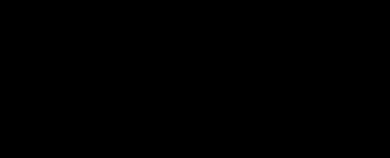
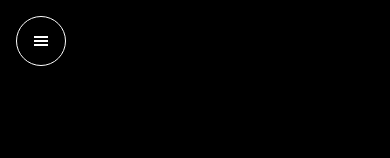
Before and after one commit to govindop07/Portfolio, a React (Vite) app: page / in a window 390 px wide. Shown: the top 158 px of the page. Built offline with nearby package versions, Linux system fonts and the light colour scheme.

Commit message:
updated for better responsiveness

```diff
--- a/src/components/navbar/NavbarLogo.jsx
+++ b/src/components/navbar/NavbarLogo.jsx
@@ -3,17 +3,9 @@ import React from 'react'
 function NavbarLogo() {
     return ( <div>
         <div className='text-xl sm:text-2xl lg:text-3xl font-semibold pb-1'
-        onClick={scrollDown}
         >Govind Upadhyay</div>
     </div>
     )
 }
 
-const scrollDown = () => {
-    window.scrollBy({
-        top: window.innerHeight,
-        behavior: 'smooth',
-    });
-}
-
 export default NavbarLogo
--- a/src/components/navbar/NavbarMain.jsx
+++ b/src/components/navbar/NavbarMain.jsx
@@ -13,8 +13,8 @@ function NavbarMain() {
     }
 
     return (
-        <nav className='hidden lg:flex justify-between fixed z-20 left-6 top-0 gap-4 w-[90%] sm:w-full mx-auto'>
-            <div className='mx-auto w-full max-w-[90%] lg:py-4 flex items-center justify-around  border border-white rounded-full bg-black'>
+        <nav className='flex justify-between fixed z-20 left-6 top-0 gap-4 w-[90%] sm:w-full mx-auto'>
+            <div className='mx-auto w-full max-w-[90%] lg:py-4 hidden lg:flex items-center justify-around  border border-white rounded-full bg-black'>
                 <NavbarLogo />
                 <div className={`${menuOpen? 'sm:block': 'hidden'} lg:block`}>
                     <NavbarLinks />
@@ -22,10 +22,13 @@ function NavbarMain() {
                 <NavbarBtn />
             </div>
 
-            <div className='lg:hidden sm:block p-4 flex items-center bg-black border-[0.5px] rounded-full hover:cursor-pointer'
+            <div className='lg:hidden sm:block p-4 m-4 -ml-2 flex items-center bg-black border-[0.5px] rounded-full hover:cursor-pointer'
             onClick={toggleMenu}>
                 <button className='text-white hover:cursor-pointer'>
                     <GiHamburgerMenu />
+                    <div className={`${menuOpen? 'sm:block': 'hidden'} lg:block`}>
+                    <NavbarLinks />
+                    </div>
                 </button>
             </div>
         </nav>
```
